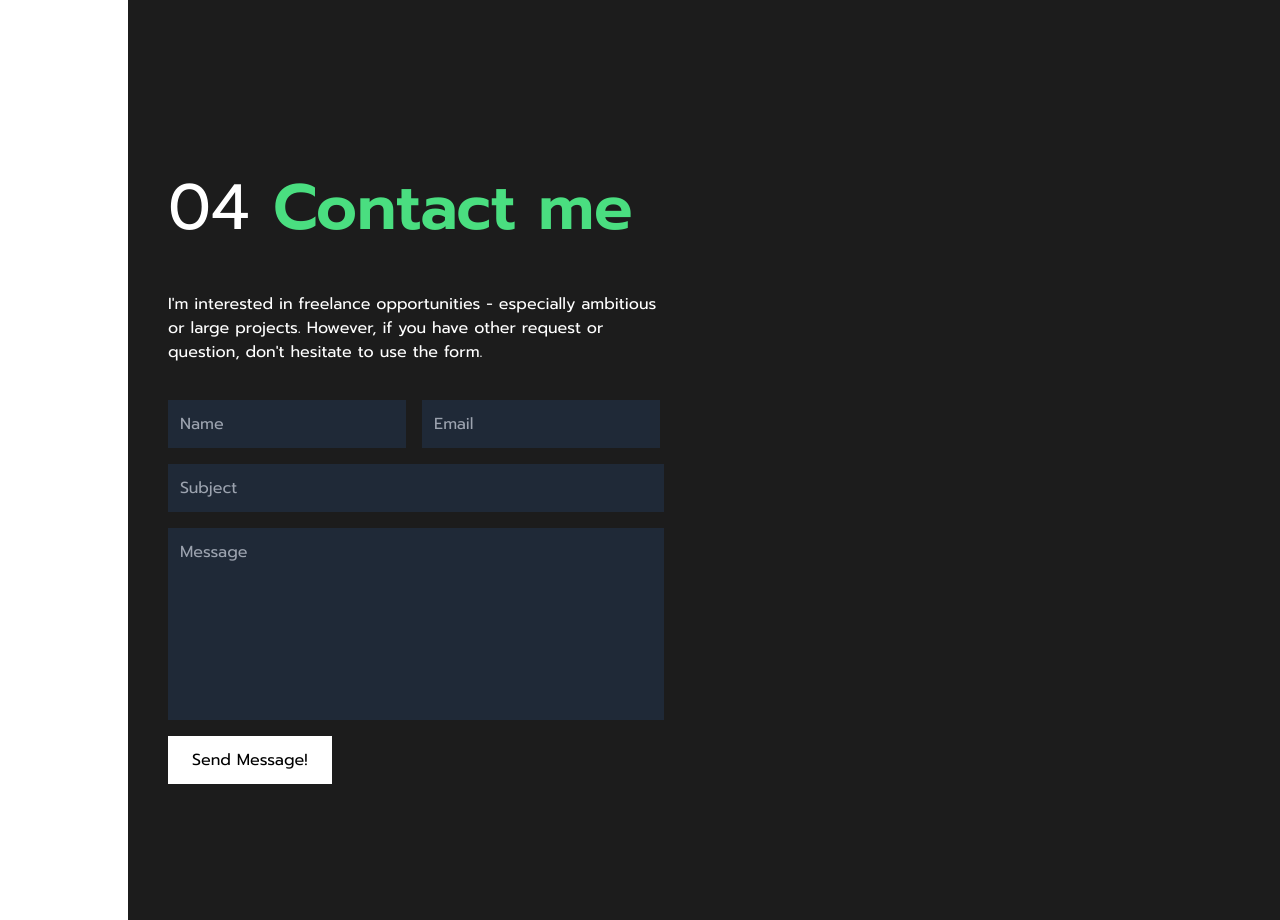
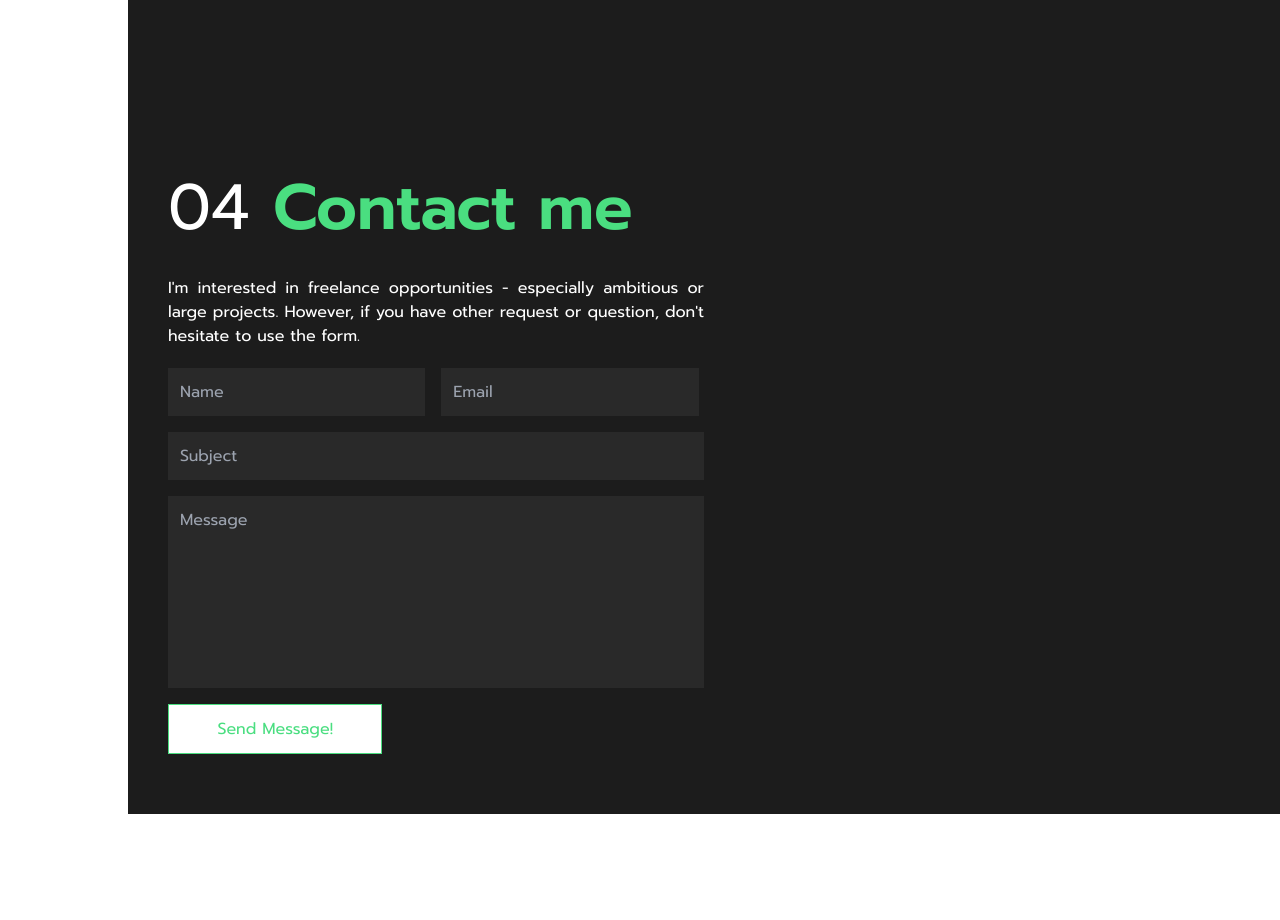
Before and after one commit to paraskalyan/Personal-website, a React (Create React App) app: page / in a window 1280 px wide. Shown: the part 2720-3640 px from the top of the page. After the commit the page ends 3534 px from the top, so only its background shows below. Built offline with nearby package versions, Linux system fonts and the light colour scheme.

Commit message:
Update Contact.jsx

```diff
--- a/src/Components/Contact.jsx
+++ b/src/Components/Contact.jsx
@@ -1,22 +1,58 @@
-import React from 'react'
+import React, { useRef, useState } from 'react'
 import AnimatedElement from './AnimatedElement';
-import { motion } from 'framer-motion'
+import { AnimatePresence, motion } from 'framer-motion';
+import WarningAmberIcon from '@mui/icons-material/WarningAmber';
 import './Home.css';
+import emailjs from '@emailjs/browser'
 const Contact = () => {
+    const [showMessage, setShowMessage] = useState({success: false, error: false});
+    const formRef = useRef();
+    const handleSubmit = (e) => {
+        e.preventDefault();
+        if (formRef.current.name.value == '' || formRef.current.message.value == '' || formRef.current.email.value == '' || formRef.current.subject.value == '') {
+            setShowMessage((prev)=>({...prev, error: true}));
+            setTimeout(() => {
+                setShowMessage((prev)=>({...prev, error: false}));
+            }, 4000)
+        }
+        else {
+            emailjs.sendForm('paras-react', 'template_bcrn68c', formRef.current, '24q7jr30Czt5DDhcO')
+                .then((result) => {
+                    console.log(result.text);
+                    if (result.text == 'OK') setShowMessage({success: true})
+                }, (error) => {
+                    console.log(error.text);
+                });
+        }
+    }
     return (
-        <div className='min-h-full bg-inherit'>
-            <div className='w-[50%] p-10 flex flex-col gap-9'>
+        <div id='contact' className='min-h-fit p-10 relative bg-inherit max-sm:px-5 max-sm:pb-7 max-sm:pt-[7vh]'>
+
+            <div className='w-[50%] flex flex-col gap-5 max-sm:w-full'>
                 <AnimatedElement>
-                    <div className='text-[4rem]'><span>04 </span><span className='text-green-400 font-semibold'>Contact me</span></div>
+                    <div className='text-[4rem] max-sm:text-[2rem]'><span>04 </span><span className='text-green-400 font-semibold'>Contact me</span></div>
                 </AnimatedElement>
-                <p>I'm interested in freelance opportunities - especially ambitious or large projects. However, if you have other request or question, don't hesitate to use the form.</p>
-                <form className='flex gap-4 flex-wrap'>
-                    <input className='focus:boder-b focus:border-b-white outline-none bg-gray-800 p-3 w-[48%]' placeholder='Name' type="text" />
-                    <input className='focus:boder-b focus:border-b-white outline-none bg-gray-800 p-3 w-[48%]' placeholder='Email' type="email" />
-                    <input className='focus:boder-b focus:border-b-white outline-none bg-gray-800 p-3 w-full' placeholder='Subject' type="text" />
-                    <textarea whileFocus={{borderBottom: '1px solid white'}} className='outline-none bg-gray-800 p-3 w-full resize-none' rows='7' placeholder='Message' type="text" />
-                    <button className='btn text-black px-6 py-3'>Send Message!</button>
-                </form>
+
+                <div className=''>
+                    <p className='text-justify'>I'm interested in freelance opportunities - especially ambitious or large projects. However, if you have other request or question, don't hesitate to use the form.</p>
+                    <form ref={formRef} onSubmit={handleSubmit} className='flex gap-4 flex-wrap my-5'>
+                        <input name='name' className='focus:boder-b focus:border-b-white outline-none bg-[#292929] p-3 w-[48%] max-sm:w-full' placeholder='Name' type="text" />
+                        <input name='email' className='focus:boder-b focus:border-b-white outline-none bg-[#292929] p-3 w-[48%] max-sm:w-full' placeholder='Email' type="email" />
+                        <input name='subject' className='focus:boder-b focus:border-b-white outline-none bg-[#292929] p-3 w-full' placeholder='Subject' type="text" />
+                        <textarea name='message' whileFocus={{ borderBottom: '1px solid white' }} className='outline-none bg-[#292929] p-3 w-full resize-none' rows='7' placeholder='Message' type="text" />
+                        <button className='btn self-start border border-green-400 text-green-400 px-6 py-3 w-[40%] max-sm:w-full'>Send Message!</button>
+                    </form>
+                </div>
+                {<AnimatePresence>
+                    {showMessage.error &&
+                        <motion.div initial={{ y: -50, opacity: 0 }} animate={{ y: 0, opacity: 1 }} exit={{ opacity: 0, y: -50 }} className='bg-red-500 w-fit px-3 py-1 rounded-lg mx-auto mt-[-30px] flex items-center justify-center gap-2'><WarningAmberIcon style={{ fontSize: '17px' }} /> Fill out all the values</motion.div>}
+                </AnimatePresence>
+                }
+                 {<AnimatePresence>
+                    {showMessage.success &&
+                        <motion.div initial={{ y: -50, opacity: 0 }} animate={{ y: 0, opacity: 1 }} exit={{ opacity: 0, y: -50 }} className='bg-green-900 w-fit px-3 py-1 rounded-lg mx-auto mt-[-30px] flex items-center justify-center gap-2'>Message sent!</motion.div>}
+                </AnimatePresence>
+                }
             </div>
         </div>
     )
```
